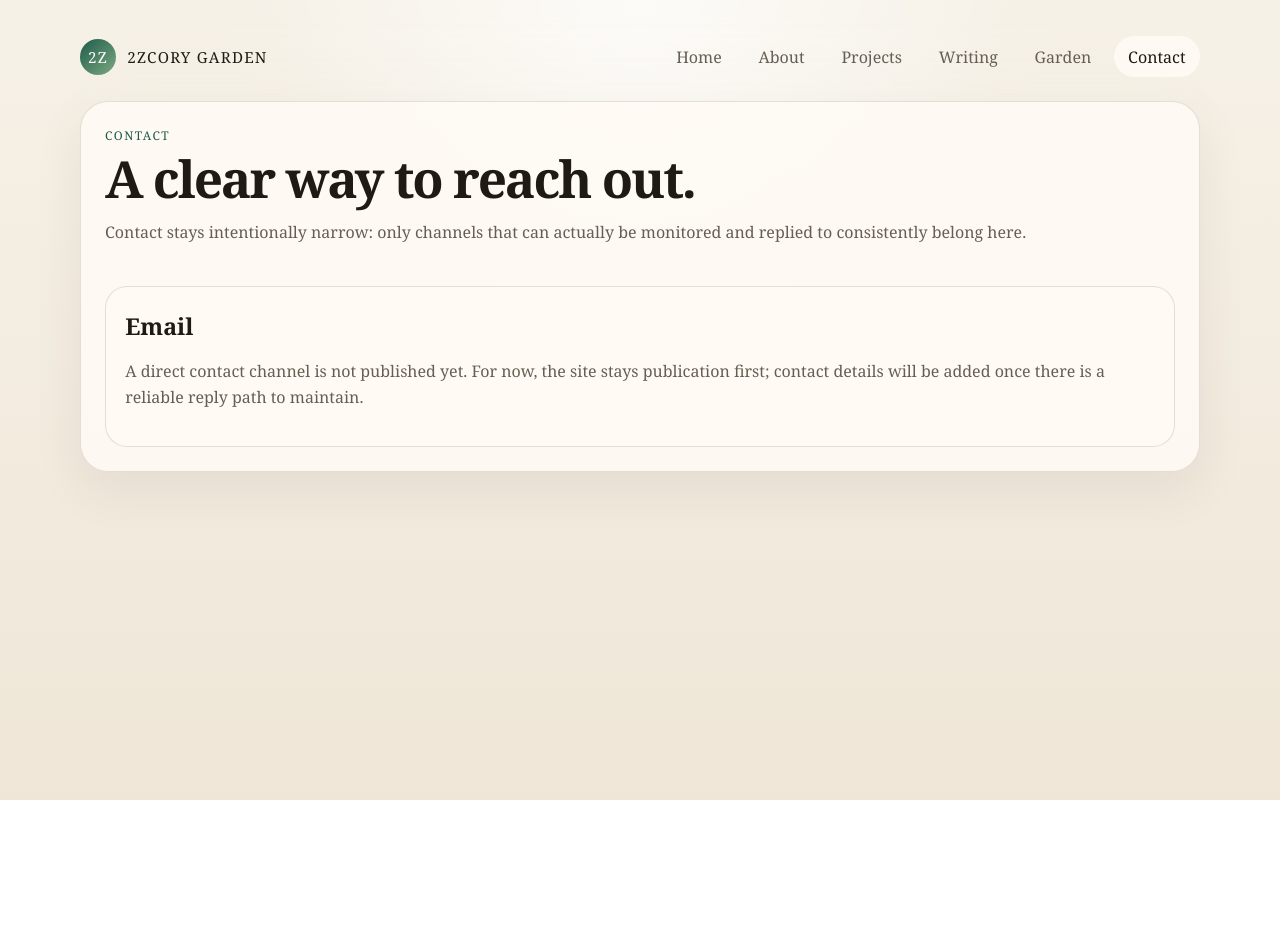
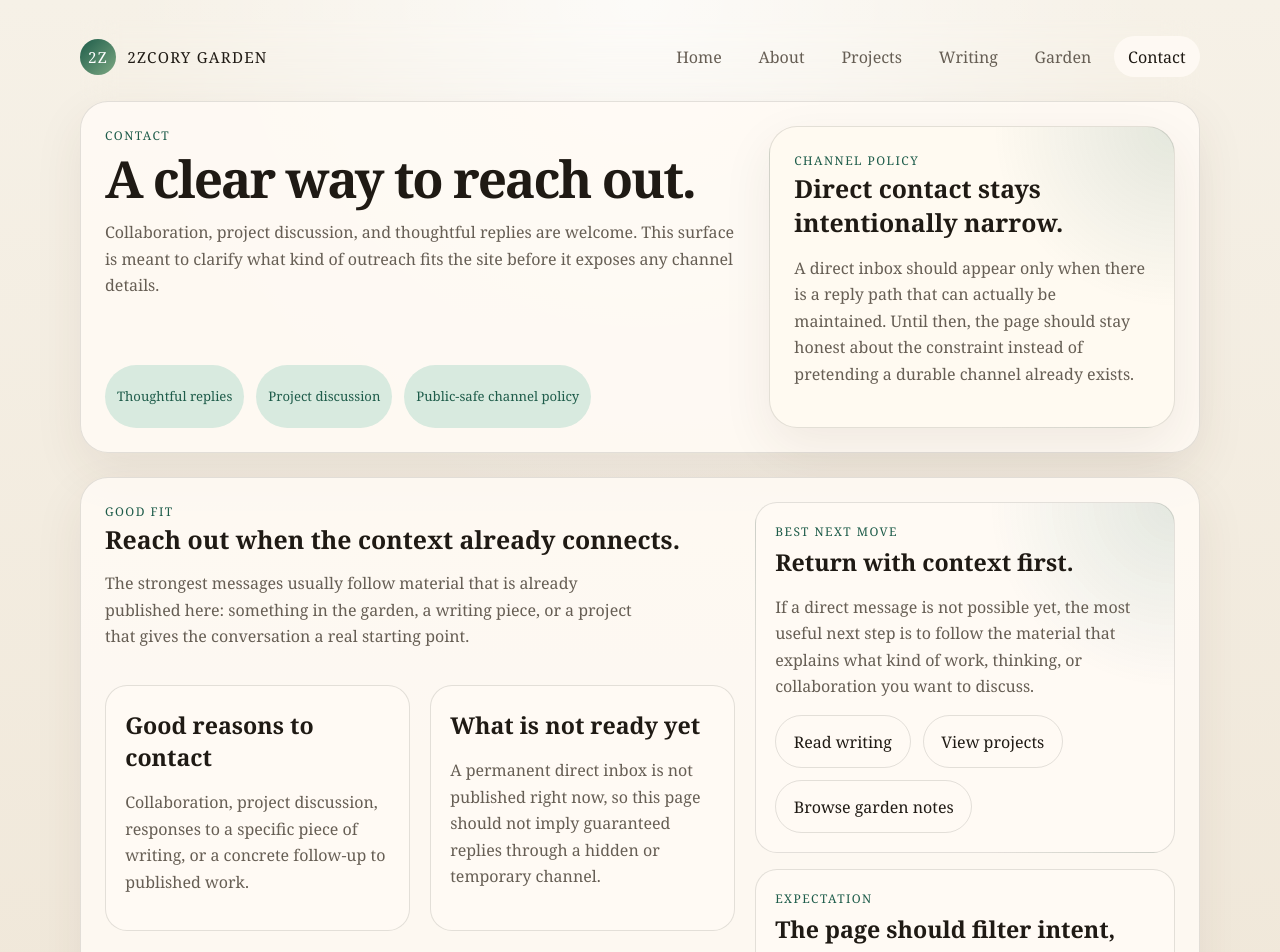
Before and after one commit to 2zcory/2zcory-garden, a Next.js app: page /contact in a window 1280 px wide. Shown: the top 952 px of the page. Before the commit the page ends 800 px from the top, so only its background shows below. Built offline with nearby package versions, Linux system fonts and the light colour scheme.

Commit message:
Implement contact conversion baseline

```diff
--- a/app/contact/page.tsx
+++ b/app/contact/page.tsx
@@ -11,35 +11,112 @@ export const metadata: Metadata = buildPageMetadata({
 
 export default function ContactPage() {
   const profile = getProfile();
+  const hasDirectContact = Boolean(profile.contactEmail);
 
   return (
-    <section className="surface-card page-stack">
+    <div className="page-stack">
+      <section className="surface-card contact-hero-grid">
+        <div className="stack">
           <div>
             <p className="eyebrow">Contact</p>
             <h1 className="page-title">A clear way to reach out.</h1>
             <p className="page-copy">
-          Contact stays intentionally narrow: only channels that can actually be monitored and
-          replied to consistently belong here.
+              Collaboration, project discussion, and thoughtful replies are welcome. This surface
+              is meant to clarify what kind of outreach fits the site before it exposes any channel
+              details.
             </p>
           </div>
-      <div className="content-item">
-        <h2>Email</h2>
-        {profile.contactEmail ? (
-          <>
+          <div className="contact-chip-row">
+            <span className="badge">Thoughtful replies</span>
+            <span className="badge">Project discussion</span>
+            <span className="badge">Public-safe channel policy</span>
+          </div>
+        </div>
+        <aside className="surface-card contact-policy-card">
+          <p className="eyebrow">Channel Policy</p>
+          <h2 className="section-heading">Direct contact stays intentionally narrow.</h2>
           <p className="muted">
-              For collaboration, project discussion, or thoughtful replies, use the address below.
+            A direct inbox should appear only when there is a reply path that can actually be
+            maintained. Until then, the page should stay honest about the constraint instead of
+            pretending a durable channel already exists.
           </p>
-            <Link href={`mailto:${profile.contactEmail}`} className="inline-link">
+        </aside>
+      </section>
+
+      <section className="surface-card contact-stage-grid">
+        <article className="stack">
+          <div>
+            <p className="eyebrow">Good Fit</p>
+            <h2 className="section-heading">Reach out when the context already connects.</h2>
+            <p className="section-intro">
+              The strongest messages usually follow material that is already published here:
+              something in the garden, a writing piece, or a project that gives the conversation a
+              real starting point.
+            </p>
+          </div>
+          <div className="section-grid contact-intent-grid">
+            <article className="content-item">
+              <h3>Good reasons to contact</h3>
+              <p className="muted">
+                Collaboration, project discussion, responses to a specific piece of writing, or a
+                concrete follow-up to published work.
+              </p>
+            </article>
+            <article className="content-item">
+              <h3>What is not ready yet</h3>
+              <p className="muted">
+                A permanent direct inbox is not published right now, so this page should not imply
+                guaranteed replies through a hidden or temporary channel.
+              </p>
+            </article>
+          </div>
+        </article>
+
+        <aside className="contact-cta-stack">
+          {hasDirectContact ? (
+            <article className="content-item contact-primary-card">
+              <p className="eyebrow">Direct Channel</p>
+              <h2 className="section-heading">Email is open for thoughtful outreach.</h2>
+              <p className="muted">
+                For collaboration, project discussion, or careful replies, use the address below.
+              </p>
+              <Link href={`mailto:${profile.contactEmail}`} className="button-link contact-action-link">
                 {profile.contactEmail}
               </Link>
-          </>
+            </article>
           ) : (
+            <article className="content-item contact-primary-card">
+              <p className="eyebrow">Best Next Move</p>
+              <h2 className="section-heading">Return with context first.</h2>
               <p className="muted">
-            A direct contact channel is not published yet. For now, the site stays publication
-            first; contact details will be added once there is a reliable reply path to maintain.
+                If a direct message is not possible yet, the most useful next step is to follow the
+                material that explains what kind of work, thinking, or collaboration you want to
+                discuss.
               </p>
+              <div className="contact-link-list">
+                <Link href="/writing" className="button-link secondary contact-action-link">
+                  Read writing
+                </Link>
+                <Link href="/projects" className="button-link secondary contact-action-link">
+                  View projects
+                </Link>
+                <Link href="/garden" className="button-link secondary contact-action-link">
+                  Browse garden notes
+                </Link>
+              </div>
+            </article>
           )}
+
+          <article className="content-item">
+            <p className="eyebrow">Expectation</p>
+            <h2 className="section-heading">The page should filter intent, not fake availability.</h2>
+            <p className="muted">
+              This site is publication-first for now. Contact details will expand only when there
+              is a reliable response path worth publishing.
+            </p>
+          </article>
+        </aside>
+      </section>
     </div>
-    </section>
   );
 }
--- a/app/globals.css
+++ b/app/globals.css
@@ -289,9 +289,57 @@ main {
   color: var(--accent);
 }
 
+.contact-hero-grid {
+  display: grid;
+  gap: 1.25rem;
+  grid-template-columns: minmax(0, 1.35fr) minmax(260px, 0.85fr);
+}
+
+.contact-stage-grid {
+  display: grid;
+  gap: 1.25rem;
+  grid-template-columns: minmax(0, 1.2fr) minmax(280px, 0.8fr);
+  align-items: start;
+}
+
+.contact-policy-card {
+  align-self: stretch;
+  background:
+    radial-gradient(circle at top right, rgba(30, 92, 74, 0.12), transparent 36%),
+    var(--surface-strong);
+}
+
+.contact-chip-row,
+.contact-link-list {
+  display: flex;
+  flex-wrap: wrap;
+  gap: 0.75rem;
+}
+
+.contact-intent-grid {
+  grid-template-columns: repeat(auto-fit, minmax(220px, 1fr));
+}
+
+.contact-cta-stack {
+  display: grid;
+  gap: 1rem;
+}
+
+.contact-primary-card {
+  background:
+    radial-gradient(circle at top right, rgba(30, 92, 74, 0.12), transparent 34%),
+    rgba(255, 251, 245, 0.86);
+}
+
+.contact-action-link {
+  width: fit-content;
+}
+
 @media (max-width: 900px) {
   .hero-grid,
-  .detail-grid {
+  .detail-grid,
+  .contact-hero-grid,
+  .contact-stage-grid {
     grid-template-columns: 1fr;
   }
 
```
Lines whose indentation alone changed are shown as unchanged.
